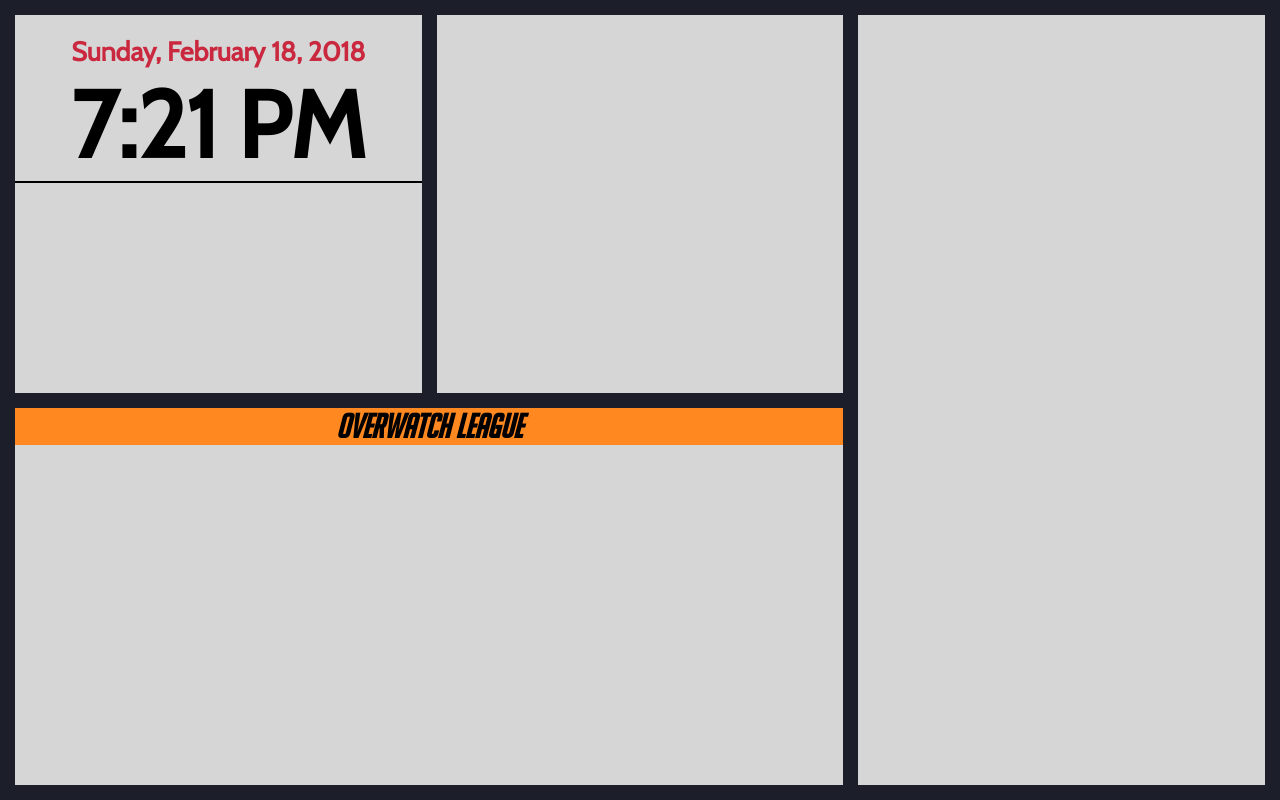
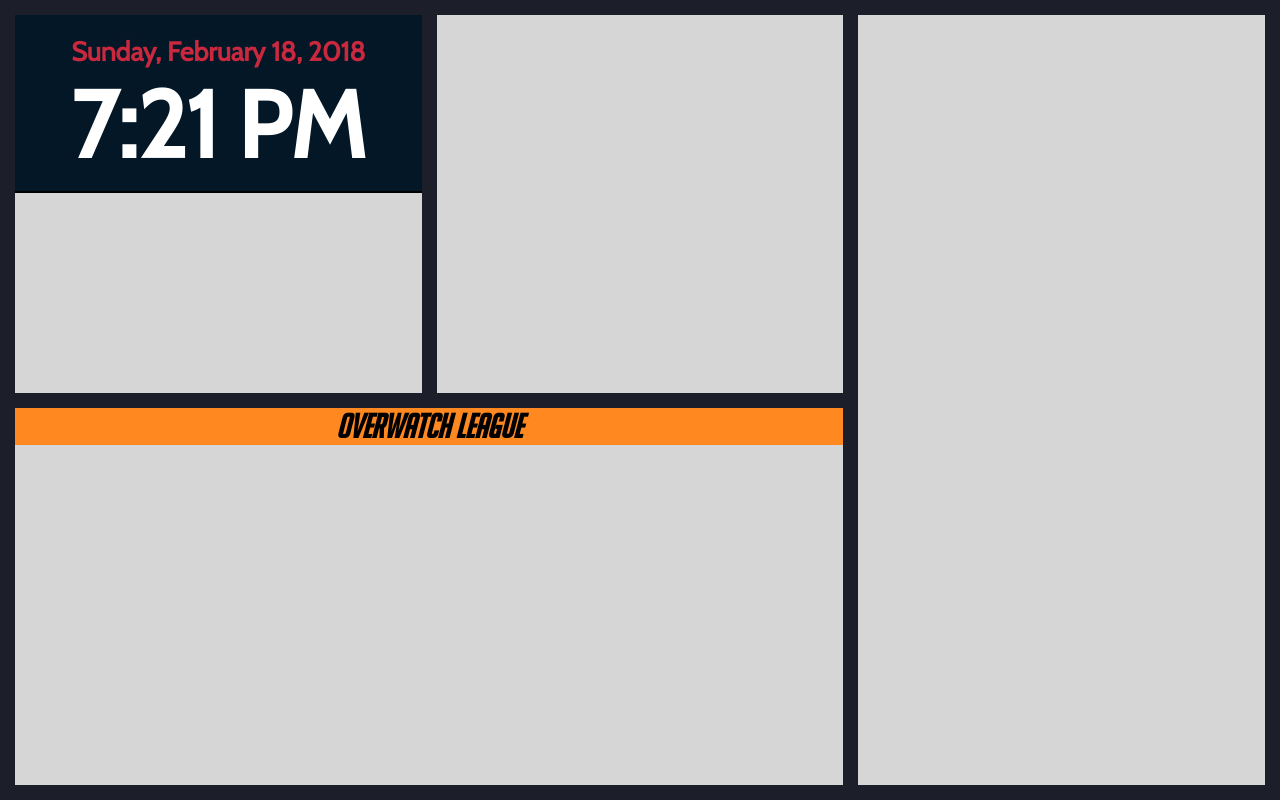
Before and after one commit to spiegedj/TwitchApps, a plain HTML site: page StatusBoard/index.html in a window 1280 px wide. Drawn offline with nearby package versions, Linux system fonts and the light colour scheme; no server answers.

Commit message:
Styling changes

```diff
--- a/StatusBoard/Styles/weatherPanel.css
+++ b/StatusBoard/Styles/weatherPanel.css
@@ -29,12 +29,16 @@
     padding-top: 20px;
     font-size: 20pt;
     color: #C9283E;
+
+    background-color: #031727;
 }
 
 #time {
+    padding-bottom: 10px;
     font-size: 70pt;
     border-bottom: 2px solid black;
-
+    background-color: #031727;
+    color: white;
 }
 
 
```
